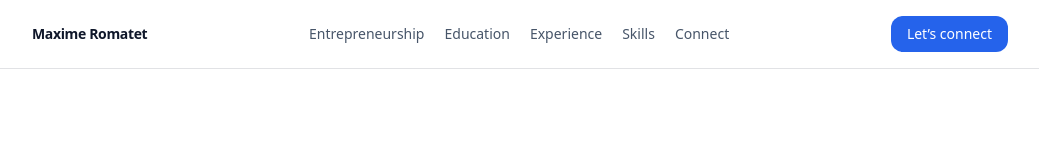
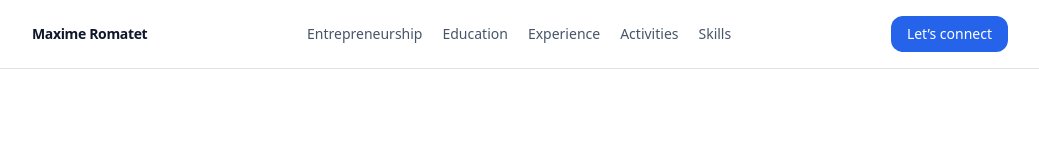
Before and after one commit to maximeromatet/maxime-site, a Next.js app: page / in a window 1280 px wide. Shown: the top 151 px of the page, without its empty margins (120-1159 px from the left). Built offline with nearby package versions, Linux system fonts and the light colour scheme.

Commit message:
update homepage

```diff
--- a/app/layout.tsx
+++ b/app/layout.tsx
@@ -12,8 +12,8 @@ const nav = [
   { label: "Entrepreneurship", href: "#entrepreneurship" },
   { label: "Education", href: "#education" },
   { label: "Experience", href: "#experience" },
+  { label: "Activities", href: "#extracurricular activities" },
   { label: "Skills", href: "#skills" },
-  { label: "Connect", href: "#connect" },
 ];
 
 export default function RootLayout({
```
